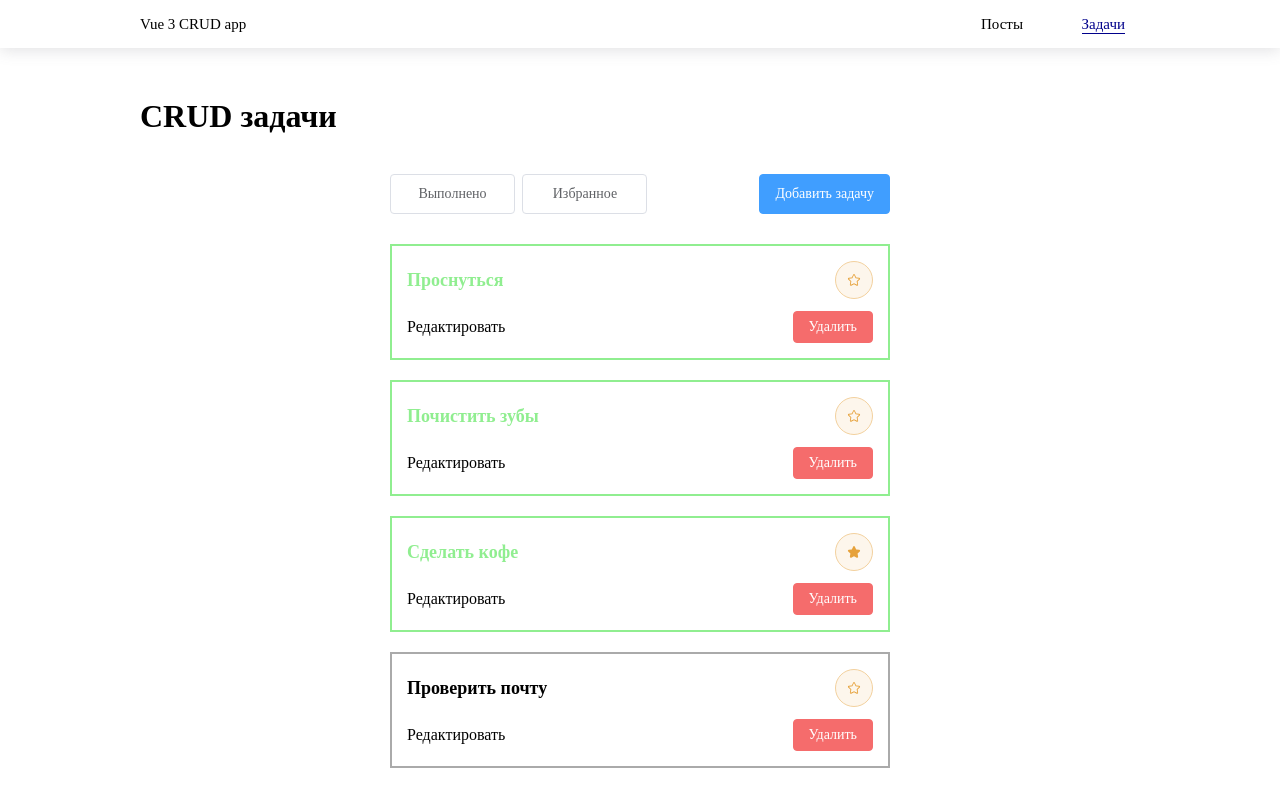
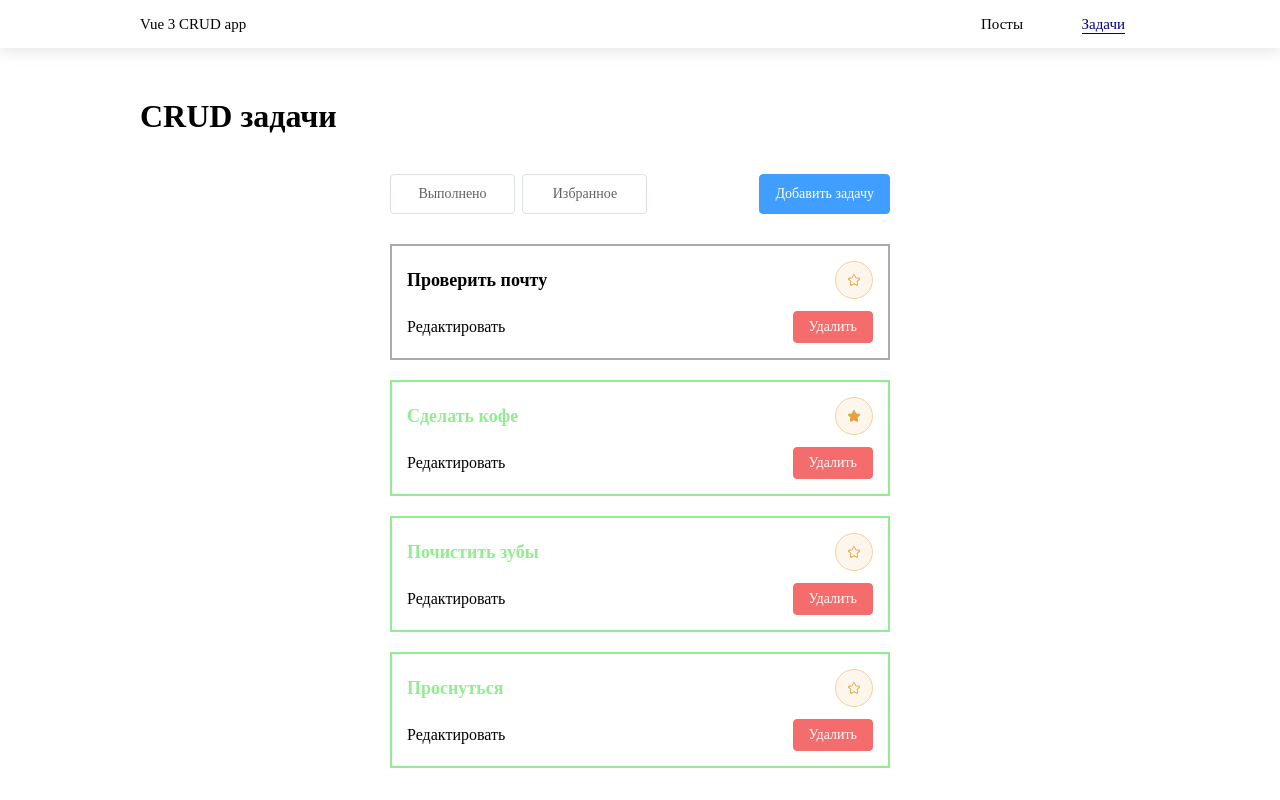
Before and after one commit to Dmitriy-Fenyov/vue-3-crud, a Vue app: page /todos in a window 1280 px wide. Shown: the top 800 px of the page. Built offline with nearby package versions, Linux system fonts and the light colour scheme; the HTML template or start-up script is replaced by a standard one.

Commit message:
code review.

```diff
--- a/src/components/AddTodoPopup.vue
+++ b/src/components/AddTodoPopup.vue
@@ -11,7 +11,6 @@ const formRef = ref()
 const rules = reactive({
   title: [
     { required: true, message: 'Название не должно быть пустым', trigger: 'blur' },
-    { min: 2, message: 'Название должно быть минимум 2 символа', trigger: 'blur' },
   ]})
 const submitForm = async (formEl) => {
   if (!formEl) return
--- a/src/stores/todosMockStore.js
+++ b/src/stores/todosMockStore.js
@@ -3,17 +3,11 @@ export const usetodosMockStore = defineStore('todosMockStore', {
   state: () => ({
     todos: [
       {
-      id: 1,
-      title: 'Проснуться',
-      isDone: true,
-      isFavorite: false,
-    },
-    {
-      id: 2,
-      title: 'Почистить зубы',
-      isDone: true,
-      isFavorite: false,
-    },
+        id: 4,
+        title: 'Проверить почту',
+        isDone: false,
+        isFavorite: false,
+      },
       {
         id: 3,
         title: 'Сделать кофе',
@@ -21,9 +15,15 @@ export const usetodosMockStore = defineStore('todosMockStore', {
         isFavorite: true,
       },
       {
-        id: 4,
-        title: 'Проверить почту',
-        isDone: false,
+        id: 2,
+        title: 'Почистить зубы',
+        isDone: true,
+        isFavorite: false,
+      },
+      {
+        id: 1,
+        title: 'Проснуться',
+        isDone: true,
         isFavorite: false,
       },
     ]
@@ -35,14 +35,14 @@ export const usetodosMockStore = defineStore('todosMockStore', {
     createTodo(title,isFavorite) {
       if(title) {
       const newTodo = {
-        id: this.todos.length+1,
+        id: Date.now(),
         title: title,
         isDone: false,
         isFavorite: isFavorite,
       }
       this.todos.unshift(newTodo)
       this.dialogFormVisible = false
-    } else console.log('jib,rf')
+    } else console.log('Не создал задачу')
   },
   favorite(id) {
     const todo = this.todos.find((el) => el.id === id)
--- a/src/views/PostId.vue
+++ b/src/views/PostId.vue
@@ -1,7 +1,70 @@
 <template>
-  <PagePostId />
+  <div class="postId-wrapper">
+    <h2 class="postId-title"> Детальная страница поста № {{ $route.params.id }}</h2>
+    <el-skeleton v-if="load===false" />
+    <div class="postId-postTitle"><strong>{{ post.title }}</strong></div>
+    <div class="postId-postBody">{{ post.body }}</div>
+    <div class="positionId">post id:{{ post.id }}</div>
+  </div>
 </template>
 
-<script setup>
-import PagePostId from '@/components/PagePostId.vue'
+<script>
+import axios from "axios"
+export default {
+  data() {
+    return {
+      post: [],
+      load: false
+    }
+  },
+  methods: {
+    async fetchPosts() {
+      try {
+        this.load= false
+        const response = await axios.get(`https://jsonplaceholder.typicode.com/posts/` +  this.$route.params.id  )
+        this.post = response.data
+        this.load= true
+
+      } catch (e) {
+        alert('Erorr')
+      }
+    }
+  },
+  mounted() {
+    this.fetchPosts()
+  }
+}
 </script>
+
+<style lang="scss" scoped>
+
+.postId-wrapper {
+  width: 1000px;
+  margin: 0 auto;
+}
+.postId-title {
+  font-size: 32px;
+  font-weight: 700;
+  line-height: 36px;
+}
+.postId-postTitle{
+  font-size: 21px;
+  font-weight: 700;
+  line-height: 26px;
+}
+.postId-postBody{
+  margin-top: 15px;
+  font-size: 20px;
+  font-weight: 400;
+  line-height: 24px;
+}
+.positionId {
+  text-align: end;
+  margin-right: 15px;
+  margin-top: 15px;
+  font-family: Arial;
+  font-size: 16px;
+  line-height: 18px;
+
+}
+</style>
--- a/src/views/PostsList.vue
+++ b/src/views/PostsList.vue
@@ -1,7 +1,123 @@
 <template>
-  <PagePostList />
+  <div class="item">
+    <h2>Получение списка всех постов</h2>
+    <div class="wrapper" v-if="load===false">
+      <el-skeleton class="post" />
+      <el-skeleton class="post" />
+      <el-skeleton class="post" />
+      <el-skeleton class="post" />
+    </div>
+    <div class="wrapper">
+      <RouterLink
+        :to="'/posts/' + post.id"
+        class="post"
+        v-for="post in posts"
+        :key="post.id"
+        :posts="posts"
+      >
+        <div><strong>{{ post.title }}</strong></div>
+        <div>{{ post.body }}</div>
+        <div class="positionId">post id:{{ post.id }}</div>
+      </RouterLink>
+    </div>
+    <el-button
+      class="button"
+      type="primary"
+      @click="changePage(page,limit)"
+    >
+      Загрузить ещё
+    </el-button>
+  </div>
 </template>
 
-<script setup>
-import PagePostList from '@/components/PagePostList.vue'
+<script>
+import axios from "axios"
+export default {
+  data() {
+    return {
+      posts: [],
+      page: 1,
+      limit: 4,
+      load: false
+    }
+  },
+  methods: {
+
+    async fetchPosts() {
+      try {
+        this.load= false
+        const response = await axios.get('https://jsonplaceholder.typicode.com/posts', {
+          params: {
+            _page: this.page,
+            _limit: this.limit
+          }
+        } )
+        this.posts = response.data
+        this.load= true
+
+      } catch (e) {
+        alert('Erorr')
+      }
+    },
+    async changePage() {
+      try {
+                this.page +=1
+                const response = await axios.get('https://jsonplaceholder.typicode.com/posts',
+                    { params: {
+                        _page: this.page,
+                        _limit: this.limit
+                    }
+            })
+                this.posts = [...this.posts, ...response.data]
+            }
+            catch (e) {
+                alert('ошибка')
+            }
+        }
+    },
+
+  mounted() {
+    this.fetchPosts()
+  }
+}
 </script>
+
+<style lang="scss" scoped>
+
+.item {
+  width: 1000px;
+  margin: 0 auto;
+}
+.wrapper {
+  display: grid;
+  grid-template-columns: 1fr 1fr;
+  grid-column-gap: 20px;
+  grid-row-gap: 20px;
+  .post:hover {
+    color: black;
+    border: 2px solid black;
+    box-shadow: 0px 2px 8px 0px #63636333;
+  }
+
+}
+.post {
+  position: relative;
+  box-sizing: border-box;
+  width: 490px;
+  height: 186px;
+  border: 2px solid #AAAAAA;
+  padding: 17px;
+  color: black;
+}
+.positionId {
+  position: absolute;
+  bottom: 17px;
+  right: 20px;
+}
+.button {
+  display: block;
+  margin: 20px auto 0;
+  width: 171px;
+  height: 40px;
+}
+</style>
--- a/src/views/TodoId.vue
+++ b/src/views/TodoId.vue
@@ -1,17 +1,61 @@
+<script setup>
+import {usetodosMockStore} from '@/stores/todosMockStore'
+import { storeToRefs } from 'pinia'
+import { RouterLink } from 'vue-router'
+defineProps(['id','title'])
+const mock = usetodosMockStore()
+const {todos} = storeToRefs(mock)
+console.log(todos.value[1])
+
+</script>
+
 <template>
   <h2 class="item"> Детальная страница задачи № {{ $route.params.id }}</h2>
-  <PageTodosId
-    :id="$route.params.id"
-  />
+  <div class="todoId-wrapper">
+    <ul class="todoId-item">
+      <li>
+        <el-input v-model="todos[id].title">
+          {{ todos[id].title }}
+        </el-input>
+      </li>
+      <li class="todoId-property">
+        <el-checkbox v-model="todos[id].isFavorite" label="Избранное" />
+      </li>
+      <li class="todoId-property">
+        <el-checkbox v-model="todos[id].isDone" label="Выполнено" />
+      </li>
+    </ul>
+    <RouterLink
+      :to="'/todos'"
+    >
+      <el-button type="primary">
+        Сохранить
+      </el-button>
+    </RouterLink>
+  </div>
 </template>
-
-<script setup>
-import PageTodosId from '@/components/PageTodosId.vue'
-</script>
 
 <style lang="scss" scoped>
 .item {
   width: 1000px;
   margin: 0 auto;
 }
+.todoId-wrapper {
+  width: 1000px;
+  margin: 0 auto;
+}
+.todoId-item {
+  list-style: none;
+  padding: 0;
+}
+.todoId-property {
+  height: 32px;
+  margin-top: 10px;
+  padding-left: 10px;
+  border: 1px solid #dedfe0;
+  border-radius: 5px;
+  vertical-align: middle;
+  size: 14px;
+  line-height: 30px;
+}
 </style>
--- a/src/views/TodosList.vue
+++ b/src/views/TodosList.vue
@@ -1,12 +1,87 @@
 <template>
   <div class="todos">
     <h1 class="todos-title">CRUD задачи</h1>
-    <PageTodos />
+    <div class="wrapper-todos">
+      <div class="wrapper-todos-btn">
+        <el-button
+          class="button"
+          type="default"
+          @click="() => {sortIsDone.SortTodosIsDone(todos)}"
+        >
+          Выполнено
+        </el-button>
+        <el-button
+          class="button"
+          type="default"
+          style="margin-right: 100px;"
+          @click="() => {sortIsFavorite.SortTodosisFavorite(todos)}"
+        >
+          Избранное
+        </el-button>
+        <AddTodoPopup>
+          Добавить задачу
+        </AddTodoPopup>
+      </div>
+      <div class="wrapper">
+        <div
+          class="todosList"
+          v-for="todo in todos"
+          :key="todo.id"
+          :class="[{ active: todo.isDone}, todosList]"
+        >
+          <div class="wrapper-flexbox">
+            <div class="todosList-title"><strong>{{ todo.title }}</strong></div>
+            <el-button
+              v-if="!todo.isFavorite"
+              @click="mock.favorite(todo.id)"
+              v-model="todo.isFavorite"
+              type="warning"
+              :icon="Star"
+              plain
+              circle
+              class="mrgn-left"
+            />
+            <el-button
+              v-else
+              @click="mock.favorite(todo.id)"
+              v-model="todo.isFavorite"
+              type="warning"
+              :icon="StarFilled"
+              plain
+              circle
+              class="mrgn-left"
+            />
+          </div>
+          <div class="wrapper-flexbox">
+            <RouterLink
+              class="todosList-item"
+              :to="'/todos/' + todo.id"
+              :id="todo.id"
+              :title="todo.title"
+            >
+              Редактировать
+            </RouterLink>
+            <DeleteTodoPopup
+              :title="todo.title"
+              :id="todo.id"
+            />
+          </div>
+        </div>
+      </div>
+    </div>
   </div>
 </template>
 
 <script setup>
-import PageTodos from '@/components/PageTodos.vue'
+import { Star, StarFilled } from '@element-plus/icons-vue'
+import DeleteTodoPopup from '@/components/DeleteTodoPopup.vue'
+import AddTodoPopup from '@/components/AddTodoPopup.vue'
+import {usetodosMockStore} from '@/stores/todosMockStore'
+import { storeToRefs } from 'pinia'
+const mock = usetodosMockStore()
+const {todos} = storeToRefs(mock)
+const sortIsDone = usetodosMockStore()
+const sortIsFavorite = usetodosMockStore()
 </script>
 
 <style lang="scss" scoped>
@@ -21,4 +96,81 @@ line-height: 36px;
 letter-spacing: 0em;
 margin: 0;
 }
+.wrapper-todos {
+  width: 500px;
+  vertical-align: center;
+  margin: 20px auto 0;
+}
+.wrapper-todos-btn {
+  display: flex;
+}
+.button {
+  display: block;
+  margin: 20px auto 0;
+  width: 125px;
+  height: 40px;
+  margin-left: 0px;
+
+}
+.wrapper {
+  width: 500px;
+  margin-top: 30px;
+  display: grid;
+  grid-template-columns: 1fr;
+  grid-column-gap: 20px;
+  grid-row-gap: 20px;
+  .todosList:hover {
+    color: black;
+    border: 2px solid black;
+    box-shadow: 0px 2px 8px 0px #63636333;
+  }
+}
+.todosList {
+  display: flex;
+  justify-content: space-between;
+  flex-direction: column;
+  box-sizing: border-box;
+  width: 500px;
+  height: 116px;
+  border: 2px solid #AAAAAA;
+  padding: 15px;
+  color: black;
+}
+.wrapper-flexbox {
+  display: flex;
+  align-items: center;
+  justify-content: space-between;
+}
+.todosList-title {
+  font-size: 18px;
+  font-weight: 700;
+  line-height: 22px;
+  letter-spacing: 0em;
+  text-align: left;
+
+}
+.todosList-item {
+  text-decoration: none;
+  color: black;
+  font-size: 16px;
+  font-weight: 400;
+  line-height: 18px;
+  letter-spacing: 0em;
+  }
+.mrgn-left {
+  width: 38px;
+  height: 38px;
+}
+
+.active {
+  display: flex;
+  justify-content: space-between;
+  flex-direction: column;
+  box-sizing: border-box;
+  width: 500px;
+  height: 116px;
+  padding: 15px;
+  color: #90EE90;
+  border: 2px solid #90EE90;
+  }
 </style>
```
